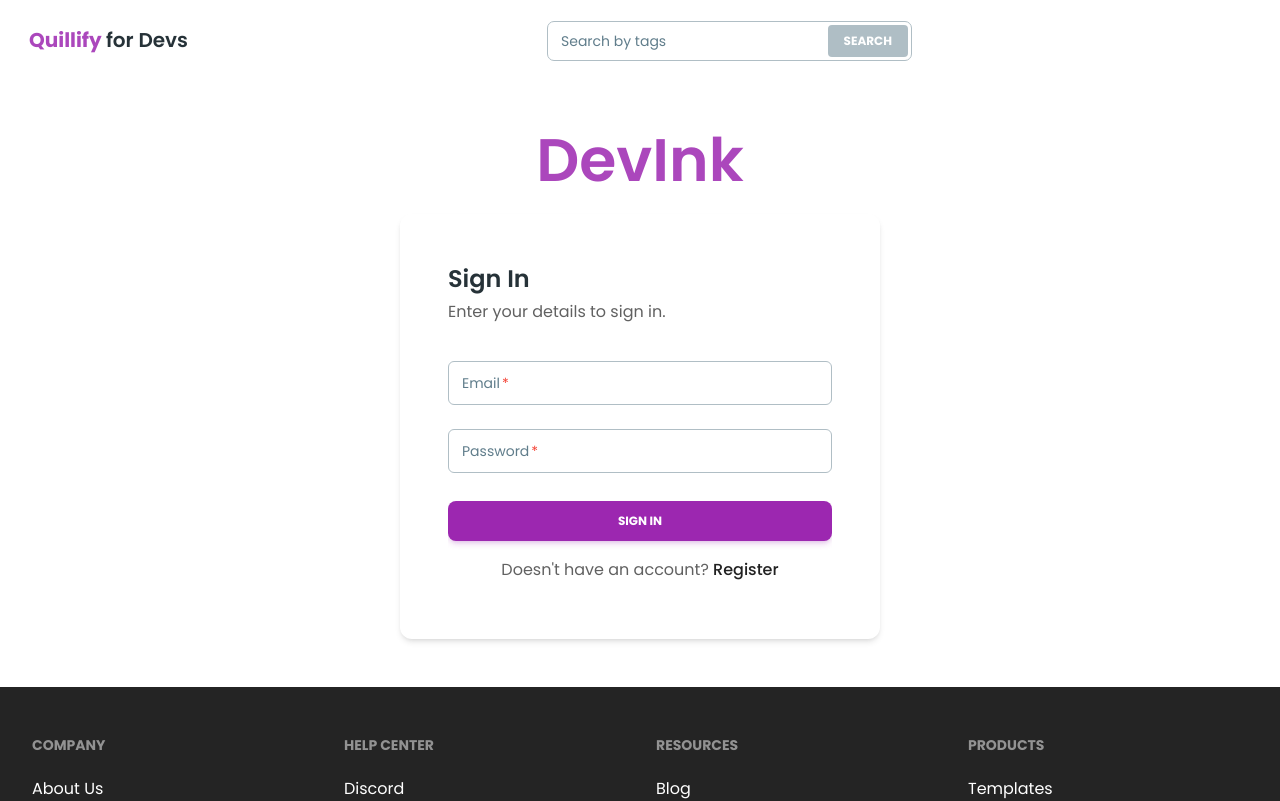
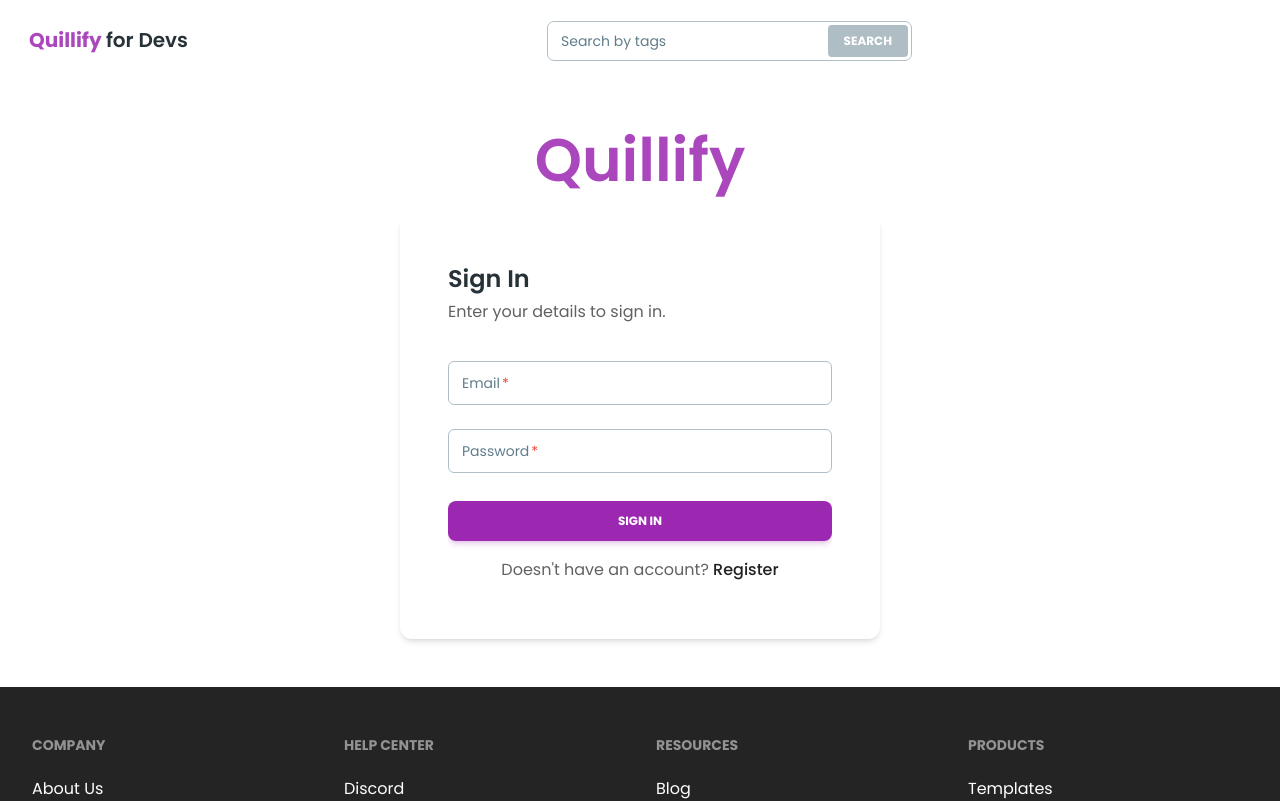
Before and after one commit to raishudesu/quillify-client, a React (Vite) app: page /auth in a window 1280 px wide. Shown: the top 801 px of the page. Built offline with nearby package versions, Linux system fonts and the light colour scheme; no server answers.

Commit message:
updated signin page

```diff
--- a/src/pages/SignIn/SignIn.tsx
+++ b/src/pages/SignIn/SignIn.tsx
@@ -13,7 +13,7 @@
 
   return (
     <div className="mx-auto max-w-screen-2xl py-12   px-6 flex flex-col items-center justify-center gap-6 overflow-hidden">
-      <div className="text-6xl font-semibold text-[#AB47BC]">DevInk</div>
+      <div className="text-6xl font-semibold text-[#AB47BC]">Quillify</div>
       <Suspense fallback={<Spinner />}>
         <Outlet />
       </Suspense>
```
